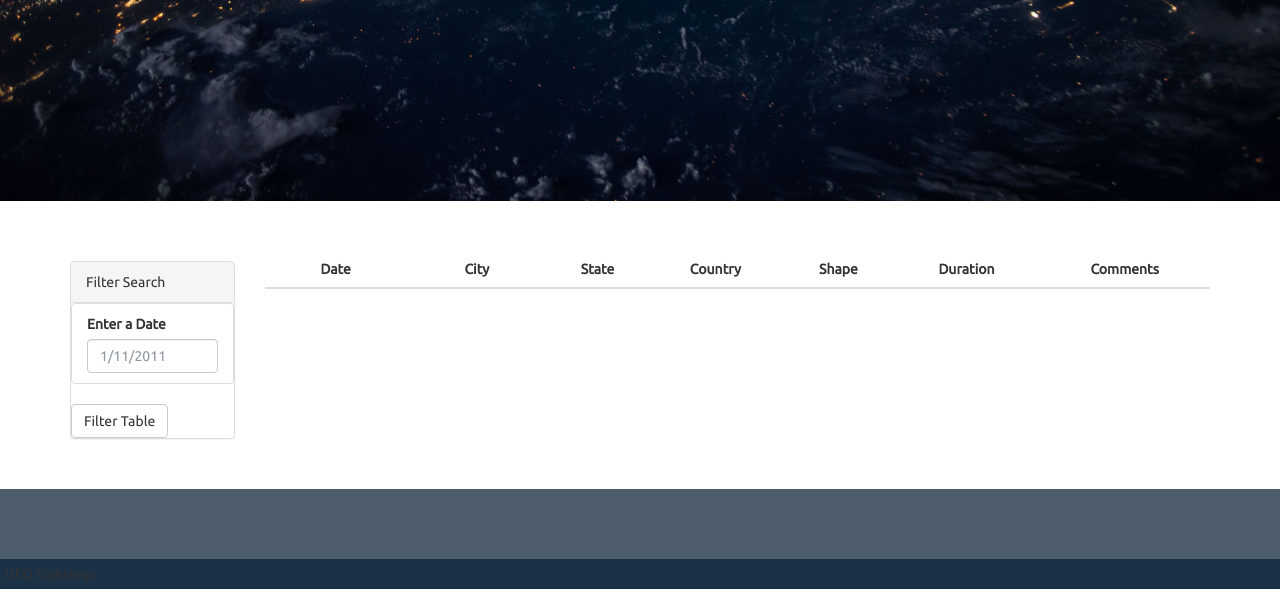
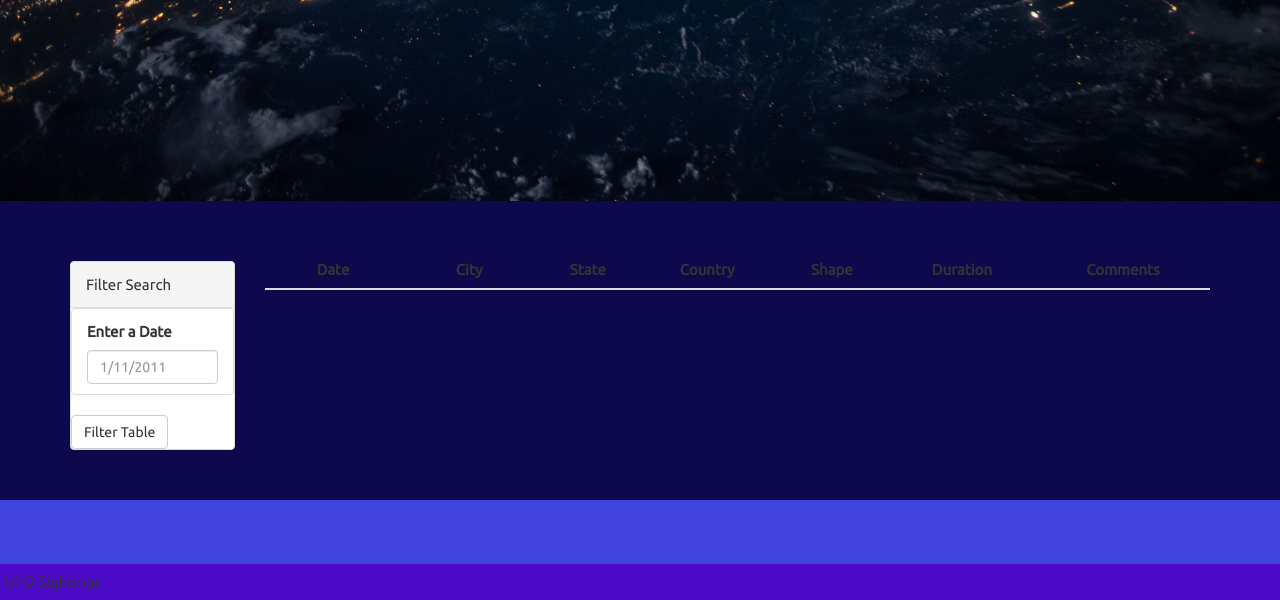
Before and after one commit to yash5OG/JavaScript-Challenge-UCB-Y5, a plain HTML site: page UFO-2/index.html in a window 1280 px wide. Shown: the part 411-1011 px from the top of the page. Drawn offline with nearby package versions, Linux system fonts and the light colour scheme.

Commit message:
initi ufo2

```diff
--- a/UFO-2/static/css/style.css
+++ b/UFO-2/static/css/style.css
@@ -4,10 +4,19 @@
 }
 
 html,
+
+.navbar-default {
+    background-color: #2d0bec;
+    border-color: transparent;
+}
 body {
   height: 100%;
   padding: 0;
   margin: 0;
+  font-family: 'Palatino Linotype',Verdana,Georgia;
+  font-size: 15px;
+  line-height: 1.69696969;
+  background-color: #0d094c;
 }
 
 /* The wrapper contains all of the page's content besides the footer, which is pushed to the bottom of the page */
@@ -25,7 +34,7 @@ body {
   bottom: 0;
   left: 0;
   min-height: 100px;
-  background: #4e5d6c;
+  background: #4043dd;
 }
 
 /* The code styles the text at the bottom of the footer */
@@ -35,7 +44,7 @@ body {
   bottom: 0;
   left: 0;
   padding: 5px;
-  background: #1b3146;
+  background: #4d0ac9;
 }
 
 .navbar {
@@ -72,6 +81,7 @@ select {
   color: #8e979f;
   outline: none;
 }
+
 
 #table-area th {
   text-align: center;
```
Also changed, not shown: UFO-2/static/js/utils.js (added, +14 -0 lines).
